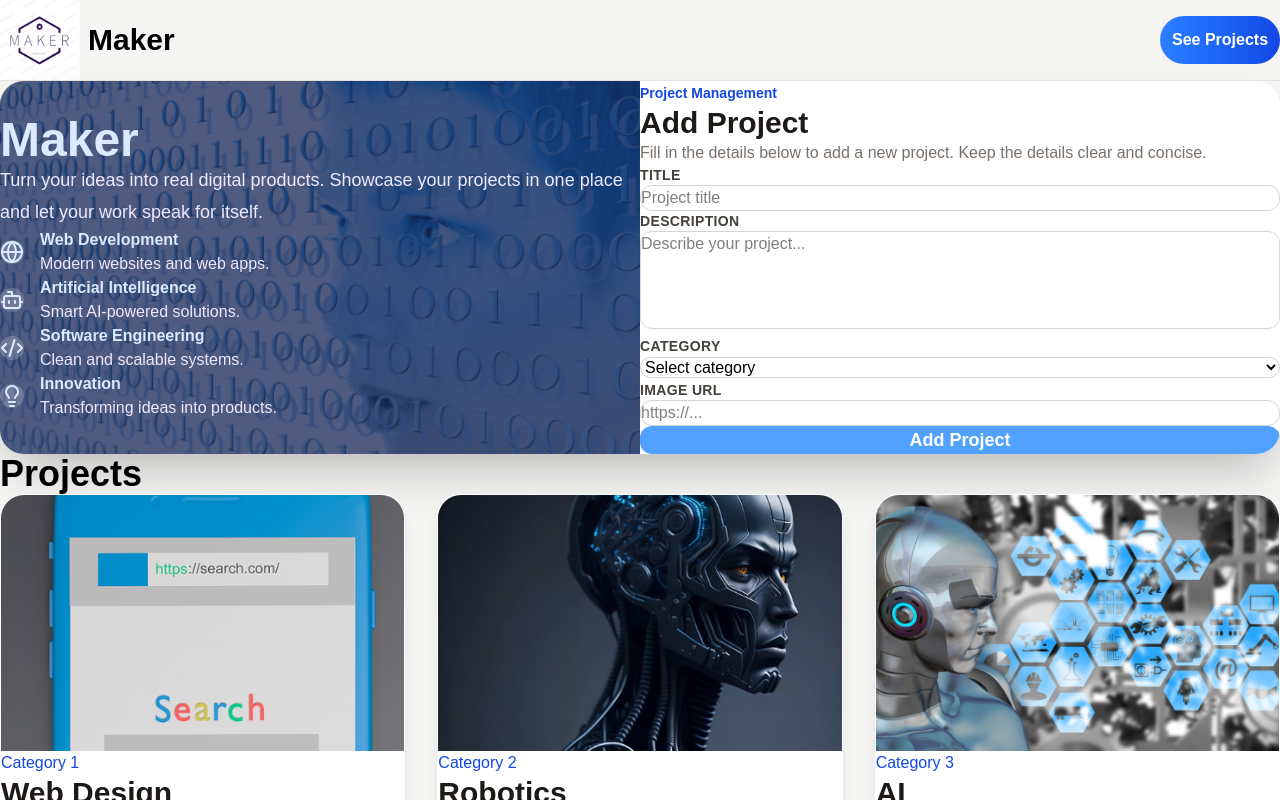
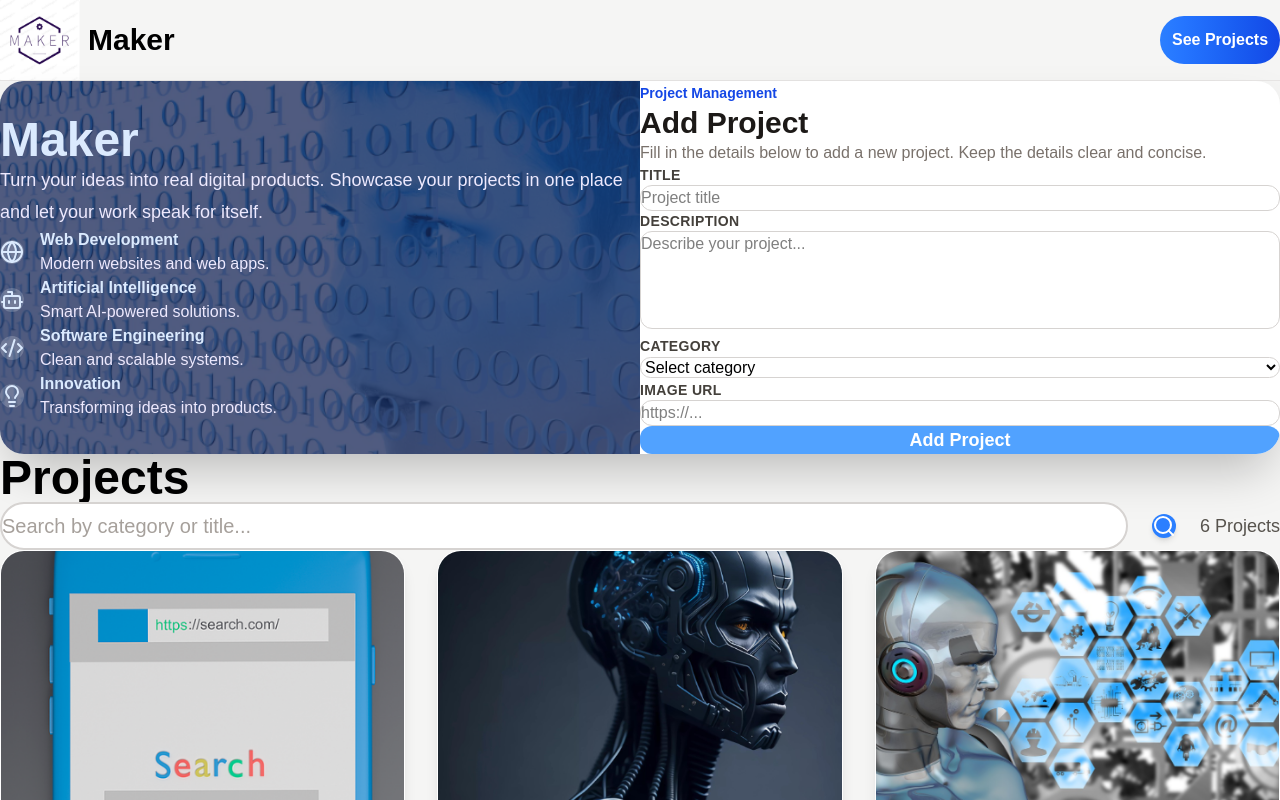
Before and after one commit to flavia-kihahu/Portofolio-platform, a React (Vite) app: page / in a window 1280 px wide. Shown: the top 800 px of the page. Built offline with nearby package versions, Linux system fonts and the light colour scheme.

Commit message:
Added search bar

```diff
--- a/src/components/Projects.jsx
+++ b/src/components/Projects.jsx
@@ -1,4 +1,7 @@
+import { useState } from "react";
+import { Search } from "lucide-react";
 import ProjectCard from "./ProjectCard";
+import SearchBar from "./SearchBar";
 import web_design from "../assets/web_design.png";
 import Robotics from "../assets/Robotics.png";
 import AI from "../assets/AI.png";
@@ -52,15 +55,60 @@ const defaultProjects = [
 ];
 
 export default function Projects({ projects = defaultProjects, onDelete }) {
+    const [displayedProjects, setDisplayedProjects] = useState(projects);
+    const handleSearch = (searchTerm) => {
+        const filtered = projects.filter((project) =>
+            project.category.toLowerCase().includes(searchTerm.toLowerCase()) ||
+            project.title.toLowerCase().includes(searchTerm.toLowerCase())
+        );
+        setDisplayedProjects(filtered);
+    };
+
+    const handleClear = () => {
+        setDisplayedProjects(projects);
+    };
+    const filteredProjects = displayedProjects;
     return (
         <section id="projects" className="min-h-screen bg-stone-100 px-8 py-20">
             <div className="mx-auto max-w-7xl">
-                <h2 className="mb-12 text-4xl font-bold text-black">Projects</h2>
-                <div className="grid gap-8 md:grid-cols-2 lg:grid-cols-3">
-                    {projects.map((project) => (
-                        <ProjectCard key={project.id} project={project} onDelete={onDelete} />
-                    ))}
+                <div className="mb-20">
+                    <h2 className="text-5xl font-bold text-black mb-4">Projects</h2>
                 </div>
+                <div className="mb-20 flex items-center gap-6">
+                    <div className="w-full max-w-8xl">
+                        <SearchBar
+                            onSearch={handleSearch}
+                            onClear={handleClear}
+                        />
+                    </div>
+
+                    <p className="text-stone-600 font-medium text-lg whitespace-nowrap">
+                        {filteredProjects.length} {filteredProjects.length === 1 ? "Project" : "Projects"}
+                    </p>
+                </div>
+                {filteredProjects.length > 0 ? (
+                    <div className="grid gap-8 md:grid-cols-2 lg:grid-cols-3">
+                        {filteredProjects.map((project) => (
+                            <ProjectCard
+                                key={project.id}
+                                project={project}
+                                onDelete={onDelete}
+                            />
+                        ))}
+                    </div>
+                ) : (
+                    <div className="rounded-2xl bg-white p-16 text-center shadow-lg">
+                        <div className="mb-4 flex justify-center">
+                            <Search size={48} className="text-stone-300" />
+                        </div>
+                        <h3 className="text-2xl font-bold text-stone-800">
+                            No projects found
+                        </h3>
+                        <p className="mt-2 text-stone-500">
+                            Try searching with a different category or title.
+                        </p>
+                    </div>
+                )}
             </div>
         </section>
     );
--- /dev/null
+++ b/src/components/SearchBar.jsx
@@ -0,0 +1,54 @@
+import { useState } from "react";
+import { Search, X } from "lucide-react";
+
+export default function SearchBar({ onSearch, onClear }) {
+    const [search, setSearch] = useState("");
+
+    const handleSearch = () => {
+        onSearch(search);
+    };
+
+    const handleClear = () => {
+        setSearch("");
+        onClear();
+    };
+
+    const handleKeyPress = (e) => {
+        if (e.key === "Enter") {
+            handleSearch();
+        }
+    };
+
+    return (
+        <div className="flex items-center gap-6">
+            <div className="relative flex-1">
+                <input
+                    type="text"
+                    placeholder="Search by category or title..."
+                    value={search}
+                    onChange={(e) => setSearch(e.target.value)}
+                    onKeyPress={handleKeyPress}
+                    className="w-full rounded-3xl border-2 border-stone-300 bg-white h-12 text-xl text-stone-700 placeholder-stone-400 outline-none transition focus:border-blue-500 focus:ring-2 focus:ring-blue-200"
+                />
+            </div>
+            <div className="flex gap-3">
+                {search && (
+                    <button
+                        onClick={handleClear}
+                        className="p-4 text-stone-400 hover:text-stone-600 hover:bg-stone-200 rounded-full transition"
+                        title="Clear search"
+                    >
+                        <X size={24} />
+                    </button>
+                )}
+                <button
+                    onClick={handleSearch}
+                    className="p-4 text-white bg-blue-500 hover:bg-blue-600 rounded-full transition shadow-md hover:shadow-lg"
+                    title="Search projects"
+                >
+                    <Search size={24} />
+                </button>
+            </div>
+        </div>
+    );
+}
```
